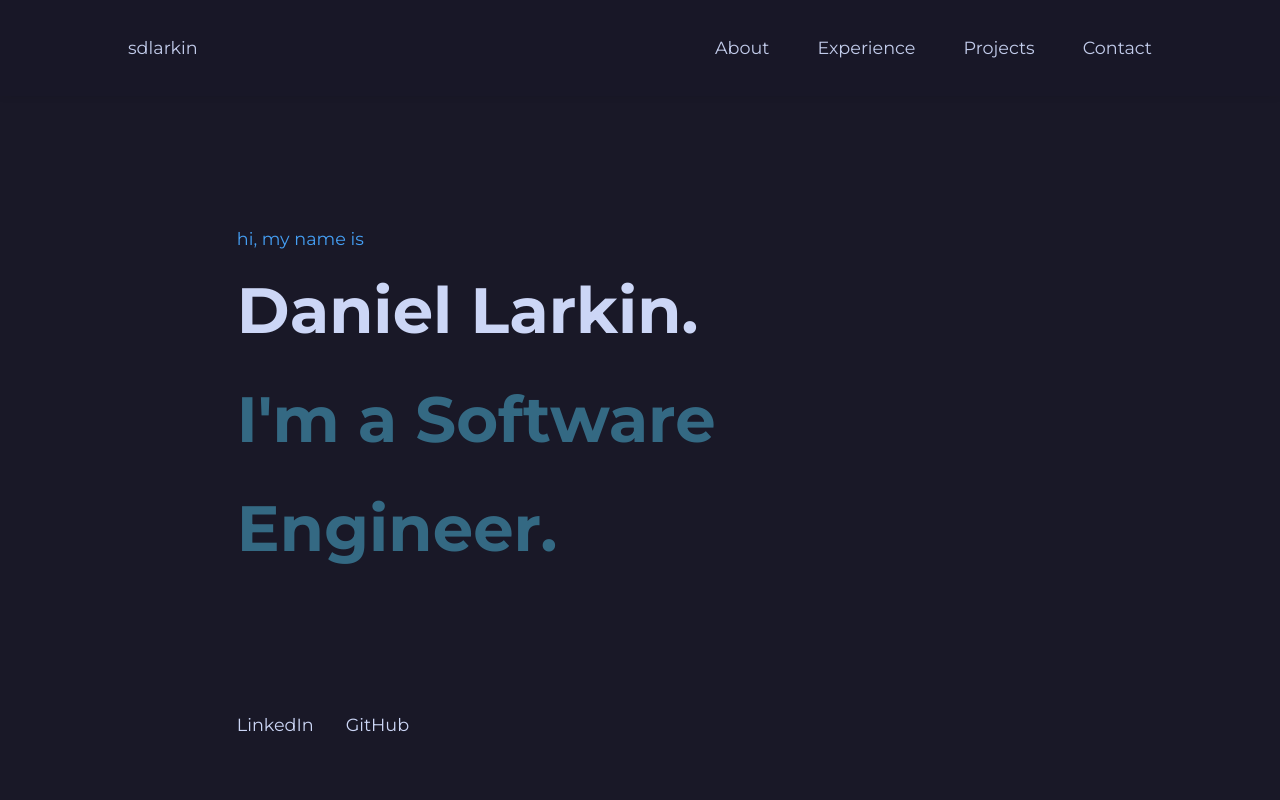
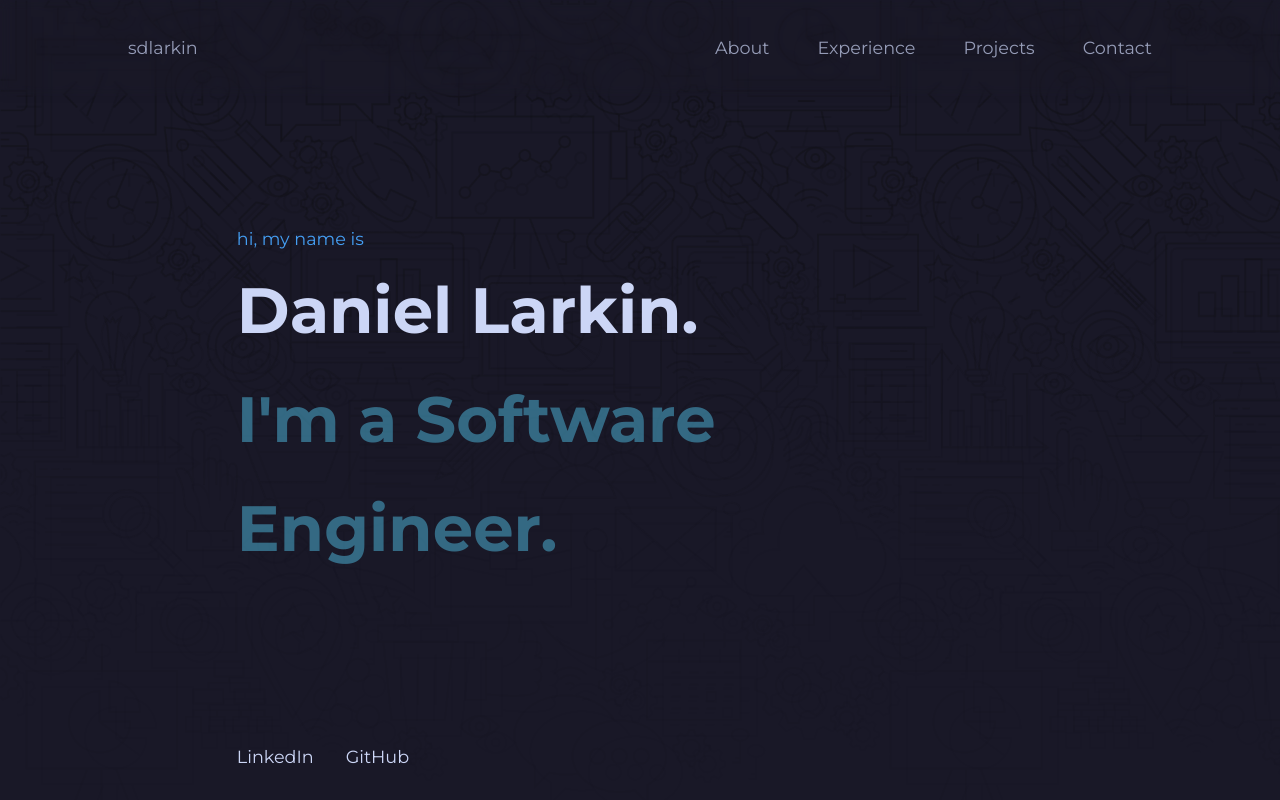
Before and after one commit to larkindaniel/sdlarkin, a React (Create React App) app: page / in a window 1280 px wide. Shown: the top 800 px of the page. Built offline with nearby package versions, Linux system fonts and the light colour scheme.

Commit message:
yash tech support

```diff
--- a/src/App.jsx
+++ b/src/App.jsx
@@ -7,14 +7,25 @@ import Experience from "./components/experience/Experience";
 import Projects from "./components/projects/Projects";
 import Contact from "./components/contact/Contact";
 import Footer from "./components/footer/Footer";
+import background from "./assets/Internet-Website-PNG-Photos.png"
+import "./index.css"
+
 
 const App = () => {
   return (
     <>
+      <div className="backdrop">
+      <img className="background__image" src = {background}></img>
+      <img className="background__image2" src = {background}></img>
+      </div>
+
       <Nav />
       <Header />
+      {/* <img className= "background__image" src = {background}></img> */}
       <About />
+      {/* <img className= "background__image" src = {background}></img> */}
       <Experience />
+      {/* <img className= "background__image" src = {background}></img> */}
       <Projects />
       <Contact />
       <Footer />
--- a/src/components/about/About.jsx
+++ b/src/components/about/About.jsx
@@ -2,7 +2,12 @@ import React from "react";
 import "./about.css";
 
 const About = () => {
-  return <section id="about">About</section>;
+  return (
+
+  <section id="about">'
+    <a href ="#">test</a>About
+  </section>
+  );
 };
 
 export default About;
--- a/src/components/header/header.css
+++ b/src/components/header/header.css
@@ -1,7 +1,7 @@
 
 
 header{
-    height: 100vh;
+    height: 90vh;
     padding-top: 8rem;
     overflow: hidden;
 }
@@ -12,19 +12,25 @@ header{
 }
 
 .header__container {
+
+    flex-direction: column;
+    display: flex;
+    justify-content: left;
     text-align: left;
     height: 100%;
     position: relative;
 
   }
 
+
 .header__socials{
-    padding-top: 8rem;
+    margin-top: 20vh;
+    position:relative;
+    /* margin-top: 4rem; */
+
     display: flex;
-    align-items: center;
     column-gap: 2rem;
-
-
+    top: auto;
 }
 
 .header__push{
--- a/src/components/nav/Nav.jsx
+++ b/src/components/nav/Nav.jsx
@@ -3,11 +3,14 @@ import "./nav.css";
 import useScrollDirection from "./scrolldirection";
 import LOGO from "../../assets/logo.PNG";
 
+
 const Nav = () => {
   const scrollDirection = useScrollDirection();
   console.log(scrollDirection);
   return (
+
     <nav className={`navbar ${scrollDirection === "down" ? "hide" : "show"}`}>
+
       <a href="#">
         sdlarkin
       </a>
--- a/src/components/nav/nav.css
+++ b/src/components/nav/nav.css
@@ -4,8 +4,9 @@
   background: var(--color-bg);
   column-gap: 3rem;
   width: 100%;
-  opacity: 0.95;
-  backdrop-filter: blur(10px);
+  opacity: 0.7;
+  backdrop-filter: blur(5px);
+  background-color: rgba(var(--color-bg), 0.5);
   height: 6rem;
   position: sticky;
   top: 0;
@@ -13,7 +14,9 @@
   padding: 0 8rem;
   transition-duration: 400ms;
   box-shadow: 0 0 10px 0 rgba(0, 0, 0, 0.1);
+  z-index: 1;
 }
+
 
 .nav__push {
   margin-left: auto;
--- a/src/index.css
+++ b/src/index.css
@@ -40,12 +40,29 @@ html {
 }
 
 body {
+
   font-family: var(--primary-font);
   background: var(--color-bg);
   color: var(--color-white);
   font-weight: 400;
   font-size: 1.1rem;
   line-height: 1.7;
+}
+
+
+.backdrop{
+  position: absolute;
+  z-index: -1;
+}
+.background__image{
+  position: fixed;
+  opacity: 0.35;
+
+}
+.background__image2{
+  position: fixed;
+  opacity: 0.13;
+  object-position: 2vh 2vh;
 }
 
 .container {
```
Also changed, not shown: src/assets/Internet-Website-PNG-Photos.png (added).
